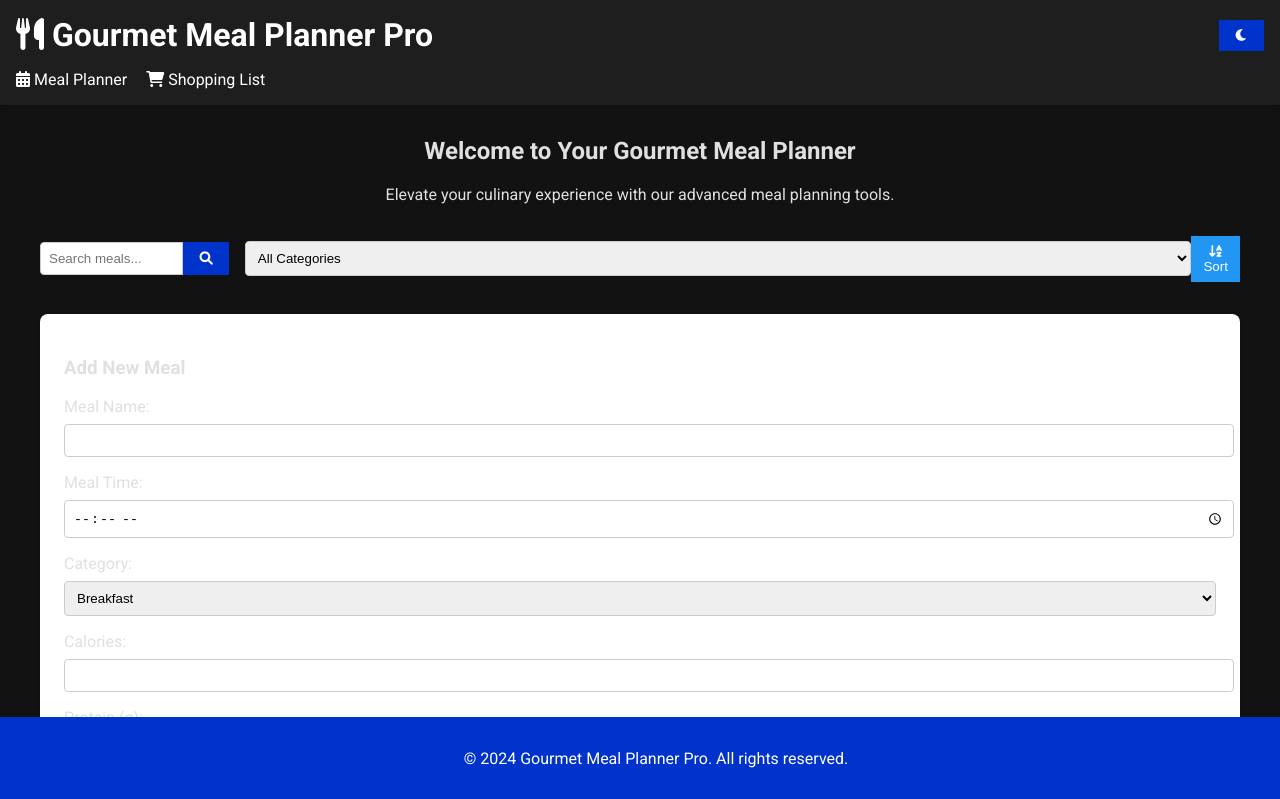
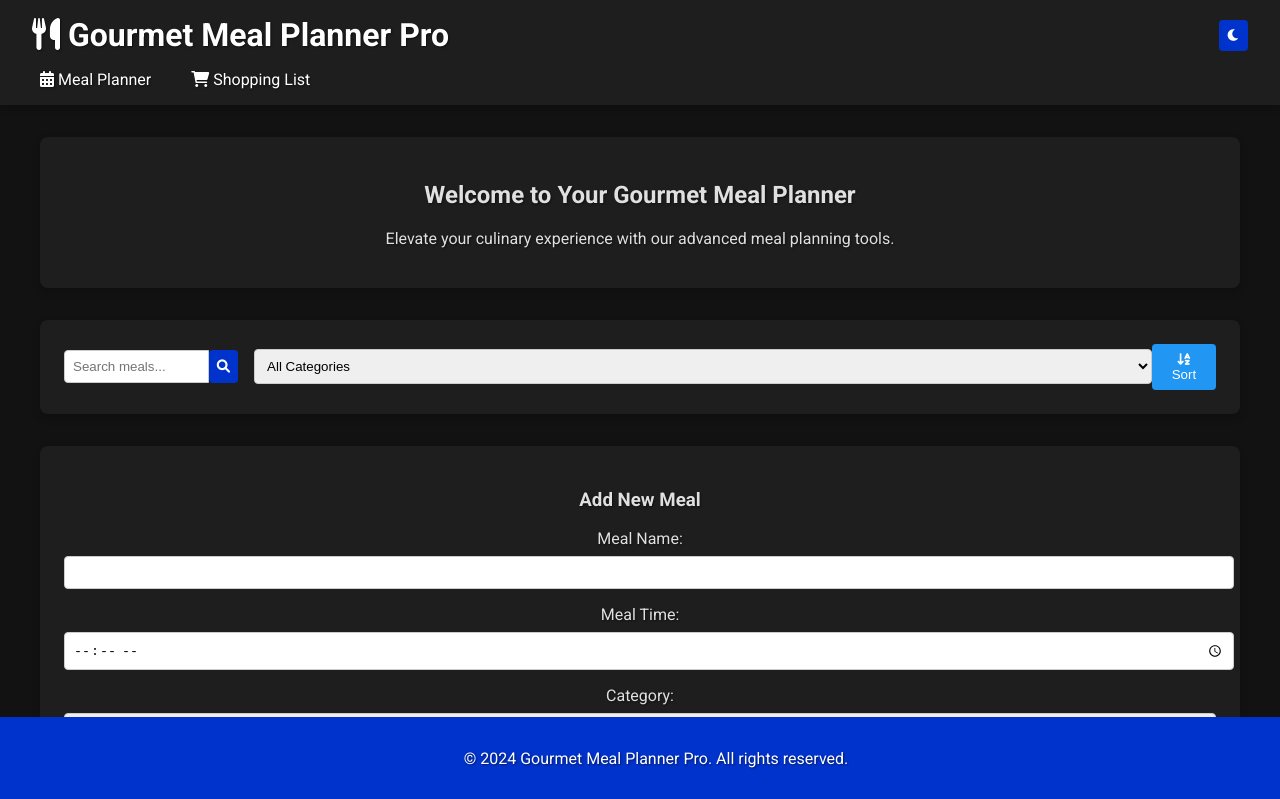
Before and after one commit to AyushMali-17/MealPlanner, a plain HTML site: page index.html in a window 1280 px wide. Both pictures are taken after a click on the button 1241 px from the left and 35 px from the top of the page. Shown: the top 799 px of the page. Drawn offline with nearby package versions, Linux system fonts and the light colour scheme.

Commit message:
final product -14

```diff
--- a/styles.css
+++ b/styles.css
@@ -7,6 +7,7 @@
     --header-color: #ffffff;
     --card-background: #ffffff;
     --transition-speed: 0.3s;
+    --padding: 1.5rem;
 }
 
 body {
@@ -21,8 +22,12 @@ body {
 header {
     background-color: var(--primary-color);
     color: var(--header-color);
-    padding: 1rem;
-    box-shadow: 0 2px 5px rgba(0,0,0,0.1);
+    padding: 1rem 2rem;
+    box-shadow: 0 4px 8px rgba(0,0,0,0.2);
+    position: sticky;
+    top: 0;
+    z-index: 1000;
+    transition: background-color var(--transition-speed);
 }
 
 .header-content {
@@ -42,31 +47,38 @@ nav {
 
 nav a {
     color: var(--header-color);
-    margin-right: 15px;
+    margin-right: 20px;
     text-decoration: none;
     transition: color var(--transition-speed);
+    padding: 0.5rem;
+    border-radius: 4px;
 }
 
 nav a:hover {
     color: #e0e0e0;
+    background-color: rgba(255, 255, 255, 0.2);
 }
 
 main {
     max-width: 1200px;
     margin: 2rem auto;
-    padding: 0 1rem;
+    padding: 0 2rem;
 }
 
-.intro {
+.intro, .search-bar, .meal-form-section, .meal-statistics, .meal-list-section {
     text-align: center;
     margin-bottom: 2rem;
+    padding: var(--padding);
+    background-color: var(--card-background);
+    border-radius: 8px;
+    box-shadow: 0 4px 8px rgba(0,0,0,0.2);
+    animation: fadeIn 1s ease-out;
 }
 
 .search-bar {
     display: flex;
     justify-content: space-between;
     align-items: center;
-    margin-bottom: 2rem;
 }
 
 .search-container {
@@ -80,31 +92,66 @@ main {
     padding: 0.5rem;
     border: 1px solid #ccc;
     border-radius: 4px 0 0 4px;
+    transition: border-color var(--transition-speed);
+}
+
+#search-meal:focus {
+    border-color: var(--primary-color);
+    outline: none;
 }
 
 .btn-icon {
     background-color: var(--primary-color);
     color: white;
     border: none;
-    padding: 0.5rem 1rem;
+    padding: 0.5rem;
+    border-radius: 4px;
     cursor: pointer;
-    transition: background-color var(--transition-speed);
+    transition: background-color var(--transition-speed), transform var(--transition-speed);
 }
 
 .btn-icon:hover {
     background-color: var(--secondary-color);
+    transform: scale(1.05);
 }
 
-#filter-category, #sort-meals {
-    padding: 0.5rem;
+.btn-primary {
+    background-color: var(--primary-color);
+    color: white;
+    border: none;
+    padding: 0.5rem 1rem;
+    border-radius: 4px;
+    cursor: pointer;
+    transition: background-color var(--transition-speed), transform var(--transition-speed);
+}
+
+.btn-primary:hover {
+    background-color: var(--secondary-color);
+    transform: scale(1.05);
+}
+
+.btn-danger {
+    background-color: var(--danger-color);
+    color: white;
+    border: none;
+    padding: 0.5rem 1rem;
+    border-radius: 4px;
+    cursor: pointer;
+    transition: background-color var(--transition-speed), transform var(--transition-speed);
+}
+
+.btn-danger:hover {
+    background-color: #d32f2f;
+    transform: scale(1.05);
 }
 
 .meal-form-section, .meal-statistics, .meal-list-section {
     background-color: var(--card-background);
     border-radius: 8px;
-    padding: 1.5rem;
+    padding: var(--padding);
     margin-bottom: 2rem;
-    box-shadow: 0 2px 5px rgba(0,0,0,0.1);
+    box-shadow: 0 4px 8px rgba(0,0,0,0.2);
+    animation: fadeIn 1s ease-out;
 }
 
 .form-group {
@@ -121,32 +168,12 @@ input, select, textarea {
     padding: 0.5rem;
     border: 1px solid #ccc;
     border-radius: 4px;
+    transition: border-color var(--transition-speed);
 }
 
-.btn-primary {
-    background-color: var(--primary-color);
-    color: white;
-    border: none;
-    padding: 0.5rem 1rem;
-    cursor: pointer;
-    transition: background-color var(--transition-speed);
-}
-
-.btn-primary:hover {
-    background-color: var(--secondary-color);
-}
-
-.btn-danger {
-    background-color: var(--danger-color);
-    color: white;
-    border: none;
-    padding: 0.5rem 1rem;
-    cursor: pointer;
-    transition: background-color var(--transition-speed);
-}
-
-.btn-danger:hover {
-    background-color: #d32f2f;
+input:focus, select:focus, textarea:focus {
+    border-color: var(--primary-color);
+    outline: none;
 }
 
 .meal-list-section ul {
@@ -157,12 +184,18 @@ input, select, textarea {
 .meal-list-section li {
     background-color: var(--card-background);
     border: 1px solid #ddd;
-    border-radius: 4px;
+    border-radius: 8px;
     padding: 1rem;
     margin-bottom: 1rem;
     display: flex;
     justify-content: space-between;
     align-items: center;
+    transition: background-color var(--transition-speed), transform var(--transition-speed);
+}
+
+.meal-list-section li:hover {
+    background-color: #f9f9f9;
+    transform: scale(1.02);
 }
 
 .stats-grid {
@@ -177,6 +210,12 @@ input, select, textarea {
     border-radius: 8px;
     padding: 1rem;
     text-align: center;
+    transition: background-color var(--transition-speed), transform var(--transition-speed);
+}
+
+.stat-item:hover {
+    background-color: #f9f9f9;
+    transform: scale(1.02);
 }
 
 .progress-bar {
@@ -203,6 +242,18 @@ footer {
     width: 100%;
     bottom: 0;
 }
+
+@keyframes fadeIn {
+    from {
+        opacity: 0;
+        transform: translateY(20px);
+    }
+    to {
+        opacity: 1;
+        transform: translateY(0);
+    }
+}
+
 .dark-mode {
     background-color: #121212;
     color: #e0e0e0;
@@ -210,6 +261,15 @@ footer {
 
 .dark-mode header {
     background-color: #1e1e1e;
+}
+
+.dark-mode .intro,
+.dark-mode .search-bar,
+.dark-mode .meal-form-section,
+.dark-mode .meal-statistics,
+.dark-mode .meal-list-section {
+    background-color: #1e1e1e;
+    color: #e0e0e0; /* Text color for white background areas in dark mode */
 }
 
 .dark-mode .btn-primary {
@@ -227,3 +287,8 @@ footer {
 .dark-mode #calorie-progress {
     background-color: #2196f3;
 }
+
+/* Ensure text is crisp in dark mode */
+.dark-mode {
+    text-shadow: 1px 1px 2px rgba(0, 0, 0, 0.5);
+}
```
